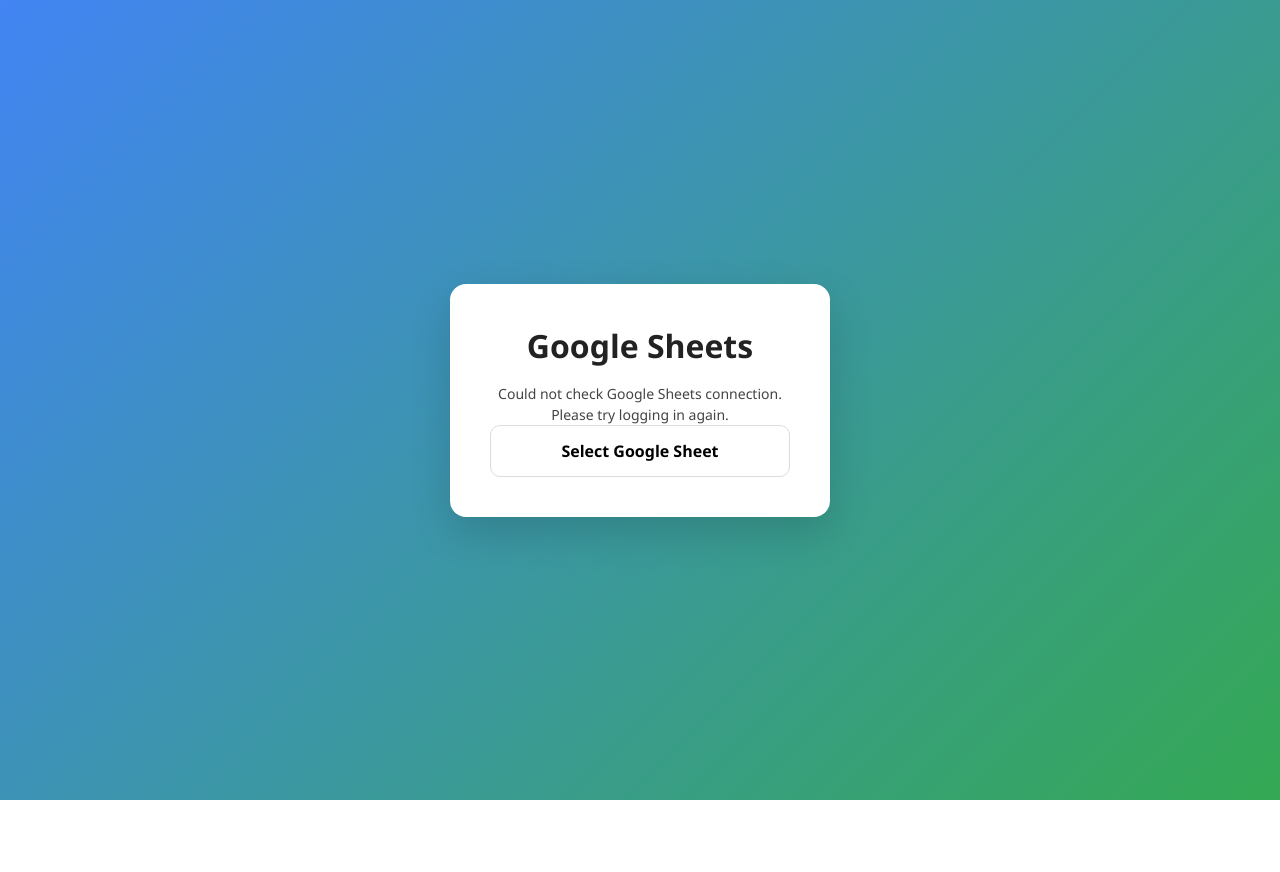
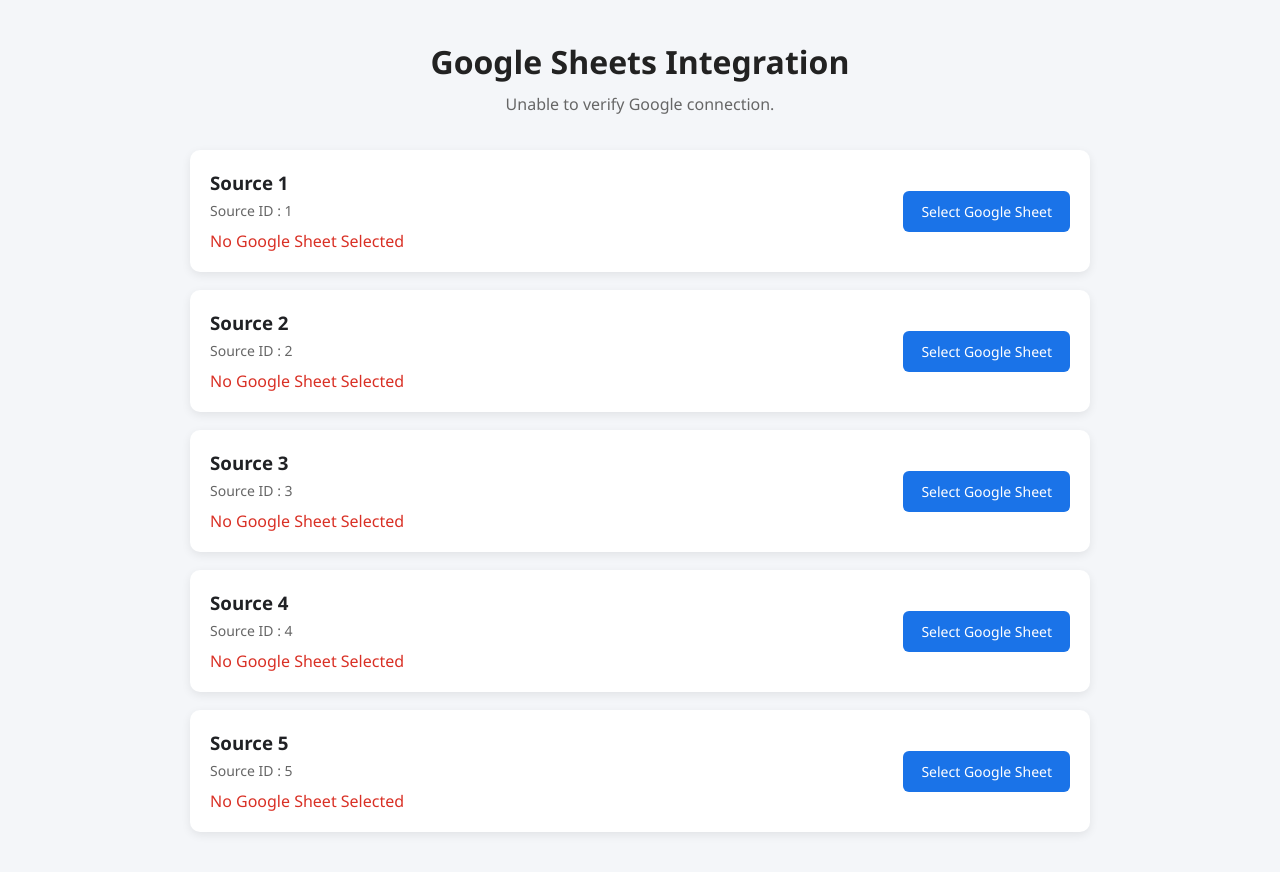
Before and after one commit to shrishaudupa/google-sheet-link, a website: page connected.html in a window 1280 px wide. Before the commit the page ends 800 px from the top, so only its background shows below. Drawn offline with Linux system fonts and the light colour scheme; no server answers.

Commit message:
changes before coed

```diff
--- a/connected.html
+++ b/connected.html
@@ -1,90 +1,294 @@
 <!DOCTYPE html>
 <html lang="en">
+
 <head>
     <meta charset="UTF-8">
-    <title>Google Login</title>
-    <link rel="stylesheet" href="style.css">
-</head>
-<body>
-    <div class="container">
-        <div class="card">
-            <h1>Google Sheets</h1>
-            <p id="statusMessage" role="status">Checking Google Sheets connection...</p>
-            <button id="pickSheetBtn" hidden>Select Google Sheet</button>
-        </div>
-    </div>
+    <title>Google Sheets Integration</title>
 
     <script async defer src="https://apis.google.com/js/api.js" onload="gapiLoaded()"></script>
 
+    <style>
+        * {
+            margin: 0;
+            padding: 0;
+            box-sizing: border-box;
+            font-family: "Segoe UI", sans-serif;
+        }
+
+        body {
+            background: #f4f6f9;
+        }
+
+        .container {
+            width: 900px;
+            margin: 40px auto;
+        }
+
+        h1 {
+            text-align: center;
+            margin-bottom: 10px;
+            color: #222;
+        }
+
+        #statusMessage {
+            text-align: center;
+            color: #666;
+            margin-bottom: 35px;
+        }
+
+        .source-card {
+            background: white;
+            border-radius: 10px;
+            padding: 20px;
+            margin-bottom: 18px;
+            display: flex;
+            justify-content: space-between;
+            align-items: center;
+            box-shadow: 0 3px 10px rgba(0,0,0,.08);
+            transition: .2s;
+        }
+
+        .source-card:hover {
+            transform: translateY(-2px);
+        }
+
+        .left h3 {
+            margin-bottom: 6px;
+            color: #202124;
+        }
+
+        .source-id {
+            color: #666;
+            font-size: 14px;
+        }
+
+        .sheet-name {
+            margin-top: 10px;
+            color: #188038;
+            font-weight: 500;
+        }
+
+        .not-selected {
+            color: #d93025;
+        }
+
+        button {
+            background: #1a73e8;
+            color: white;
+            border: none;
+            padding: 11px 18px;
+            border-radius: 6px;
+            cursor: pointer;
+            font-size: 14px;
+        }
+
+        button:hover {
+            background: #1558b0;
+        }
+    </style>
+</head>
+
+<body>
+
+<div class="container">
+
+    <h1>Google Sheets Integration</h1>
+
+    <p id="statusMessage">
+        Map every source to its Google Sheet.
+    </p>
+
+    <div id="sourcesContainer"></div>
+
+</div>
+
 <script>
+
 const CHECK_CONNECTION_URL = "http://localhost:5001/api/googleSheetsIntegration/checkConnection";
-        const LOGIN_URL = "http://localhost:5001/api/googleSheetsIntegration/login";
+const ACCESS_TOKEN_URL = "http://localhost:5001/api/googleSheetsIntegration/getAccessToken";
+const PREVIEW_URL = "http://localhost:5001/api/googleSheetsIntegration/getSheetPreview";
+
+const sources = [
+    {
+        id: 1,
+        name: "Source 1",
+        sheetId: null,
+        sheetName: null
+    },
+    {
+        id: 2,
+        name: "Source 2",
+        sheetId: null,
+        sheetName: null
+    },
+    {
+        id: 3,
+        name: "Source 3",
+        sheetId: null,
+        sheetName: null
+    },
+    {
+        id: 4,
+        name: "Source 4",
+        sheetId: null,
+        sheetName: null
+    },
+    {
+        id: 5,
+        name: "Source 5",
+        sheetId: null,
+        sheetName: null
+    }
+];
 
 let pickerApiLoaded = false;
-        const pickBtn = document.getElementById("pickSheetBtn");
 
 function gapiLoaded() {
-            gapi.load('picker', { 'callback': () => { pickerApiLoaded = true; } });
+    gapi.load("picker", {
+        callback: () => {
+            pickerApiLoaded = true;
+        }
+    });
 }
 
-        // Call this function when the user clicks "Select Google Sheet"
-        pickBtn.onclick = async () => {
-            // 1. Fetch a fresh access token from your backend
-            const tokenResponse = await fetch("http://localhost:5001/api/googleSheetsIntegration/getAccessToken");
-            const { accessToken } = await tokenResponse.json();
+renderSources();
 
-            console.log("accessToken", accessToken);
-            console.log(window.google);
-            console.log(window.gapi);
-            console.log(window.gapi.picker);
+function renderSources() {
+
+    const container = document.getElementById("sourcesContainer");
+
+    container.innerHTML = "";
+
+    sources.forEach(source => {
+
+        container.innerHTML += `
+            <div class="source-card">
+
+                <div class="left">
+
+                    <h3>${source.name}</h3>
+
+                    <div class="source-id">
+                        Source ID : ${source.id}
+                    </div>
+
+                    <div
+                        id="sheet-${source.id}"
+                        class="sheet-name ${source.sheetName ? "" : "not-selected"}">
+
+                        ${
+                            source.sheetName
+                                ? "Linked Sheet : " + source.sheetName
+                                : "No Google Sheet Selected"
+                        }
+
+                    </div>
+
+                </div>
+
+                <button onclick="selectSheet(${source.id})">
+                    Select Google Sheet
+                </button>
+
+            </div>
+        `;
+    });
+
+}
+
+async function selectSheet(sourceId) {
+
+    if (!pickerApiLoaded) {
+        alert("Google Picker API is still loading.");
+        return;
+    }
+
+    const tokenResponse = await fetch(ACCESS_TOKEN_URL);
+
+    const tokenData = await tokenResponse.json();
+
+    const accessToken = tokenData.accessToken;
+
+    const picker = new google.picker.PickerBuilder()
+
+        .addView(google.picker.ViewId.SPREADSHEETS)
+
+        .setOAuthToken(accessToken)
+
+        .setDeveloperKey("AIzaSyBpjQ4tq3kspJbs2b5u3GGI_1dWLngMeNU")
+
+        .setCallback((data) => {
+
+            if (data.action === google.picker.Action.PICKED) {
+
+                const sheet = data.docs[0];
+
+                console.log({
+                    sourceId,
+                    sheetId: sheet.id,
+                    sheetName: sheet.name
+                });
 
 
-            // 2. Build the picker
-            const picker = new google.picker.PickerBuilder()
-                .addView(google.picker.ViewId.SPREADSHEETS)
-                .setOAuthToken(accessToken)
-                .setDeveloperKey("AIzaSyBpjQ4tq3kspJbs2b5u3GGI_1dWLngMeNU") // From Google Cloud Console
-                .setCallback((data) => {
-                    if (data.action == google.picker.Action.PICKED) {
-                        const fileId = data.docs[0].id;
-                        const fileName = data.docs[0].name;
-                        // saveSheetToDatabase(fileId, fileName);
 
-                        console.log(fileId);
-                        console.log(fileName);
-                    }
+                const source = sources.find(s => s.id === sourceId);
+
+                source.sheetId = sheet.id;
+                source.sheetName = sheet.name;
+
+                renderSources();
+
+                /*
+                    Save mapping
+
+                    fetch("/api/googleSheetsIntegration/saveMapping",{
+                        method:"POST",
+                        headers:{
+                            "Content-Type":"application/json"
+                        },
+                        body:JSON.stringify({
+                            sourceId,
+                            sheetId:sheet.id,
+                            sheetName:sheet.name
                         })
-                .build();
-            picker.setVisible(true);
-        };
+                    });
 
-        const statusMessage = document.getElementById("statusMessage");
+                */
 
-        function setStatus(message) {
-            statusMessage.textContent = message;
-            console.log(message);
             }
 
-        async function checkGoogleSheetsConnection() {
-            try {
-                const response = await fetch(CHECK_CONNECTION_URL, {
-                    method: "GET",
-                    credentials: "include"
-                });
+        })
 
-                if (!response.ok) {
-                    throw new Error(`Request failed with status ${response.status}`);
+        .build();
+
+    picker.setVisible(true);
+
 }
 
+async function checkConnection() {
+
+    try {
+
+        const response = await fetch(CHECK_CONNECTION_URL);
+
         const result = await response.json();
-                setStatus(result.message);
-            } catch (error) {
-                console.error("Google Sheets connection check failed:", error);
-                setStatus("Could not check Google Sheets connection. Please try logging in again.");
+
+        document.getElementById("statusMessage").innerHTML = result.message;
+
     }
+    catch {
+
+        document.getElementById("statusMessage").innerHTML =
+            "Unable to verify Google connection.";
+
     }
 
-        checkGoogleSheetsConnection();
+}
+
+checkConnection();
+
 </script>
+
 </body>
+
 </html>
```
Lines whose indentation alone changed are shown as unchanged.
